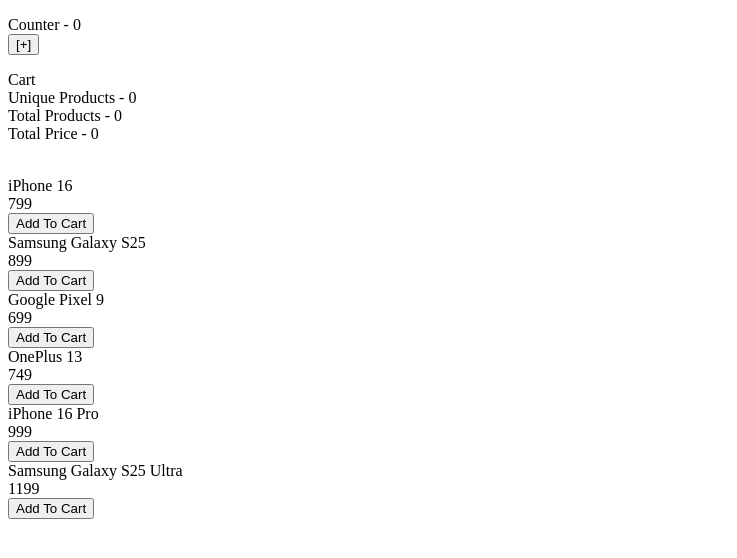
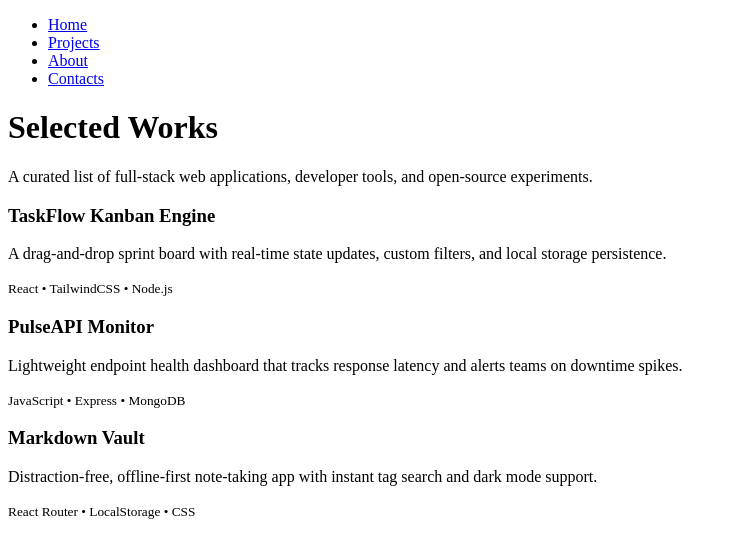
Before and after one commit to kunaladhav/playground, a React (Vite) app: page /projects in a window 1280 px wide. Shown: the top 558 px of the page, without its empty margins (0-737 px from the left). Built offline with nearby package versions, Linux system fonts and the light colour scheme.

Commit message:
Completed Day 60 Assignment

```diff
--- a/package.json
+++ b/package.json
@@ -12,6 +12,7 @@
   "dependencies": {
     "react": "^19.2.8",
     "react-dom": "^19.2.8",
+    "react-router": "^8.5.1",
     "react-router-dom": "^7.18.2"
   },
   "devDependencies": {
--- a/src/App.jsx
+++ b/src/App.jsx
@@ -61,7 +61,12 @@
 // import CallbackApp from "./Pages/CallbackApp";
 // import MemoCalculations from "./Pages/MemoCalculations";
 // import OptiProductDashboard from "./Pages/OptiProductDashboard";
-import CartDashboard from "./Pages/CartDashboard";
+// import CartDashboard from "./Pages/CartDashboard";
+import { Route, Routes } from "react-router-dom";
+import RouteHome from "./Pages/RouteHome";
+import RouteProjects from "./Pages/RouteProjects";
+import RouteAbout from "./Pages/RouteAbout";
+import RouteContact from "./Pages/RouteContact";
 
 function App() {
   // const [cart, setCart] = useState([]);
@@ -135,7 +140,14 @@ function App() {
         {/* <CallbackApp /> */}
         {/* <MemoCalculations /> */}
         {/* <OptiProductDashboard /> */}
-        <CartDashboard />
+        {/* <CartDashboard /> */}
+
+        <Routes>
+          <Route path="/" element={<RouteHome />} />
+          <Route path="/projects" element={<RouteProjects />} />
+          <Route path="/about" element={<RouteAbout />} />
+          <Route path="/contacts" element={<RouteContact />} />
+        </Routes>
       </div>
     </>
   );
--- /dev/null
+++ b/src/Pages/RouteAbout.jsx
@@ -0,0 +1,26 @@
+import RouteNavbar from "../components/RouteNavbar";
+
+const RouteAbout = () => {
+  return (
+    <div>
+      <div>
+        <RouteNavbar />
+        <h1>Behind the Code</h1>
+        <p>
+          I am a full-stack developer passionate about turning complex system
+          requirements into fast, accessible web interfaces. I focus on clean
+          architecture, reusable components, and zero-bloat performance.
+        </p>
+
+        <h3>Core Stack</h3>
+        <ul>
+          <li>Frontend: React, JavaScript (ES6+), TailwindCSS</li>
+          <li>Backend: Node.js, Express, REST APIs</li>
+          <li>Database & Tools: MongoDB, Git, Vite</li>
+        </ul>
+      </div>
+    </div>
+  );
+};
+
+export default RouteAbout;
--- /dev/null
+++ b/src/Pages/RouteContact.jsx
@@ -0,0 +1,25 @@
+import RouteNavbar from "../components/RouteNavbar";
+
+const RouteContact = () => {
+  return (
+    <div>
+      <div>
+        <RouteNavbar />
+        <h1>Get in Touch</h1>
+        <p>
+          Have a project idea, a role to discuss, or just want to talk tech?
+          Reach out through any channel below.
+        </p>
+
+        <ul>
+          <li>Email: hello@developer.dev</li>
+          <li>GitHub: github.com/dev-handle</li>
+          <li>LinkedIn: linkedin.com/in/dev-handle</li>
+          <li>Location: Pune, India (Available Remote)</li>
+        </ul>
+      </div>
+    </div>
+  );
+};
+
+export default RouteContact;
--- /dev/null
+++ b/src/Pages/RouteHome.jsx
@@ -0,0 +1,31 @@
+import RouteNavbar from "../components/RouteNavbar";
+
+const RouteHome = () => {
+  return (
+    <div>
+      <div>
+        <RouteNavbar />
+
+        <h1>Build Fast. Ship Clean.</h1>
+        <p>
+          Welcome to my digital workspace where modern web architecture meets
+          intuitive user design. Explore my latest builds, tech stack, and
+          engineering journey.
+        </p>
+        <div>
+          <span>
+            <strong>3+</strong> Years Experience
+          </span>
+          <span>
+            <strong>15+</strong> Projects Shipped
+          </span>
+          <span>
+            <strong>99%</strong> Uptime Focus
+          </span>
+        </div>
+      </div>
+    </div>
+  );
+};
+
+export default RouteHome;
--- /dev/null
+++ b/src/Pages/RouteProjects.jsx
@@ -0,0 +1,45 @@
+import RouteNavbar from "../components/RouteNavbar";
+
+const RouteProjects = () => {
+  return (
+    <div>
+      <div>
+        <RouteNavbar />
+        <h1>Selected Works</h1>
+        <p>
+          A curated list of full-stack web applications, developer tools, and
+          open-source experiments.
+        </p>
+
+        <article>
+          <h3>TaskFlow Kanban Engine</h3>
+          <p>
+            A drag-and-drop sprint board with real-time state updates, custom
+            filters, and local storage persistence.
+          </p>
+          <small>React • TailwindCSS • Node.js</small>
+        </article>
+
+        <article>
+          <h3>PulseAPI Monitor</h3>
+          <p>
+            Lightweight endpoint health dashboard that tracks response latency
+            and alerts teams on downtime spikes.
+          </p>
+          <small>JavaScript • Express • MongoDB</small>
+        </article>
+
+        <article>
+          <h3>Markdown Vault</h3>
+          <p>
+            Distraction-free, offline-first note-taking app with instant tag
+            search and dark mode support.
+          </p>
+          <small>React Router • LocalStorage • CSS</small>
+        </article>
+      </div>
+    </div>
+  );
+};
+
+export default RouteProjects;
--- /dev/null
+++ b/src/components/RouteNavbar.jsx
@@ -0,0 +1,26 @@
+import { NavLink } from "react-router-dom";
+
+const RouteNavbar = () => {
+  return (
+    <div>
+      <div>
+        <ul>
+          <li>
+            <NavLink to={"/"}>Home</NavLink>
+          </li>
+          <li>
+            <NavLink to={"/projects"}>Projects</NavLink>
+          </li>
+          <li>
+            <NavLink to={"/about"}>About</NavLink>
+          </li>
+          <li>
+            <NavLink to={"/contacts"}>Contacts</NavLink>
+          </li>
+        </ul>
+      </div>
+    </div>
+  );
+};
+
+export default RouteNavbar;
```
Also changed, not shown: 1 other file (tests, documents, lock files or other folders).
